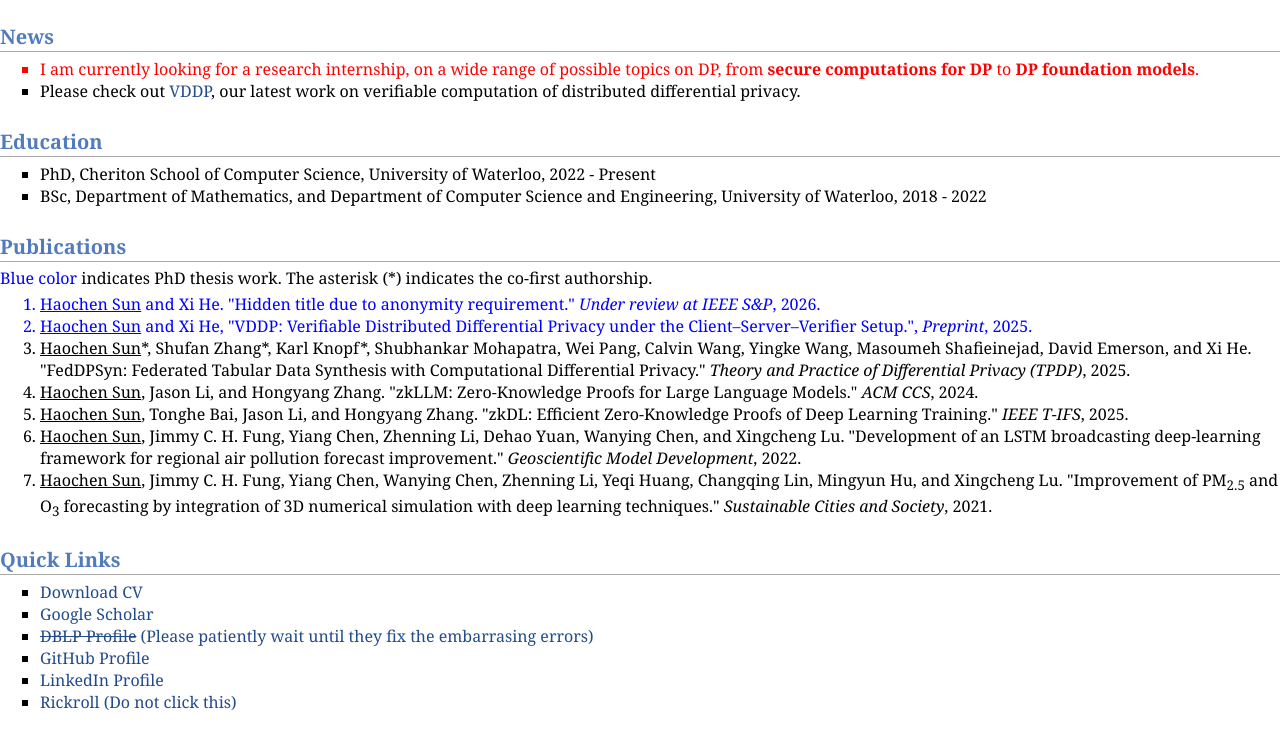
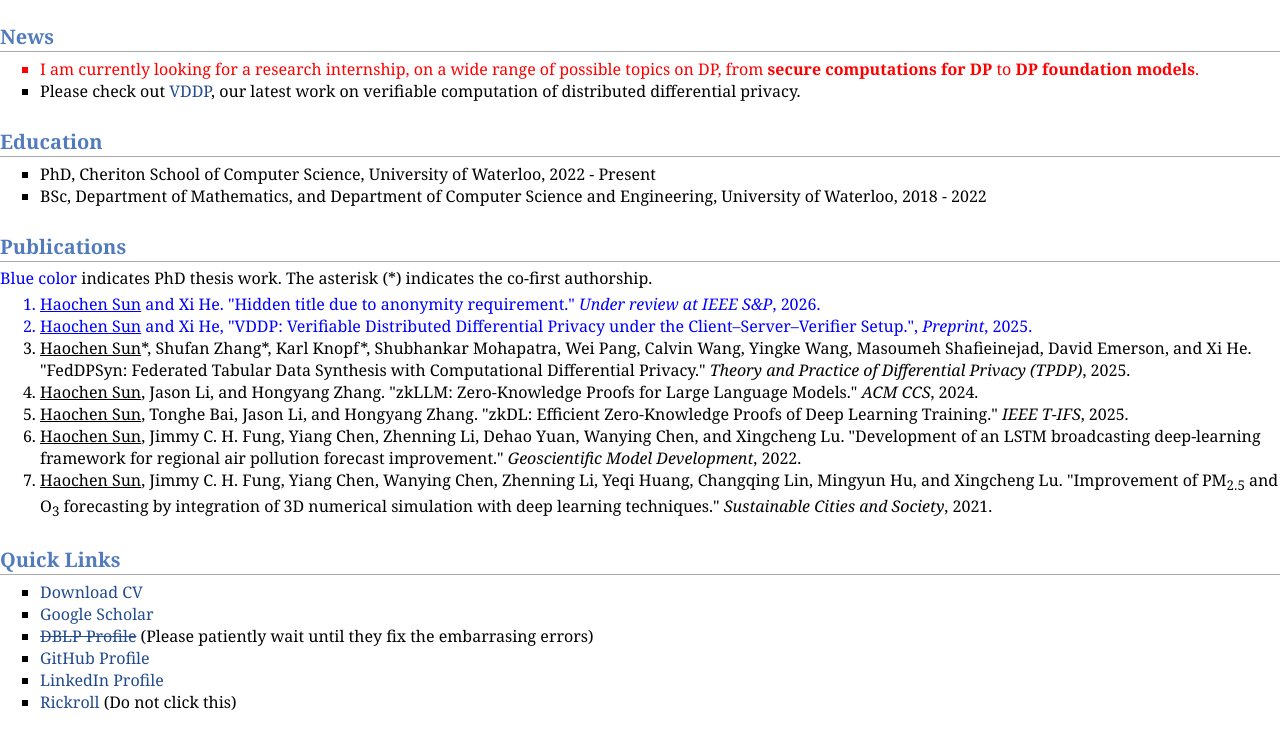
Before and after one commit to jvhs0706/jvhs0706.github.io, a plain HTML site: page index.html in a window 1280 px wide. Shown: the part 117-851 px from the top of the page. Drawn offline with Linux system fonts and the light colour scheme.

Commit message:
Update personal website content at

```diff
--- a/index.html
+++ b/index.html
@@ -44,10 +44,10 @@
       <ul>
         <li><a href="cv.pdf">Download CV</a></li>
         <li><a href="https://scholar.google.com/citations?user=Kwlbf1kAAAAJ">Google Scholar</a></li>
-        <li><a href="https://dblp.org/pid/238/3163-1.html"><del>DBLP Profile</del> (Please patiently wait until they fix the embarrasing errors)</a></li>
+        <li><a href="https://dblp.org/pid/238/3163-1.html"><del>DBLP Profile</del></a> (Please patiently wait until they fix the embarrasing errors)</li>
         <li><a href="https://github.com/jvhs0706">GitHub Profile</a></li>
         <li><a href="https://ca.linkedin.com/in/haochen-sun-3131201a0">LinkedIn Profile</a></li>
-        <li><a href="https://www.youtube.com/watch?v=dQw4w9WgXcQ">Rickroll (Do not click this)</a></li>
+        <li><a href="https://www.youtube.com/watch?v=dQw4w9WgXcQ">Rickroll</a> (Do not click this)</li>
       </ul>
     </div>
 
```
